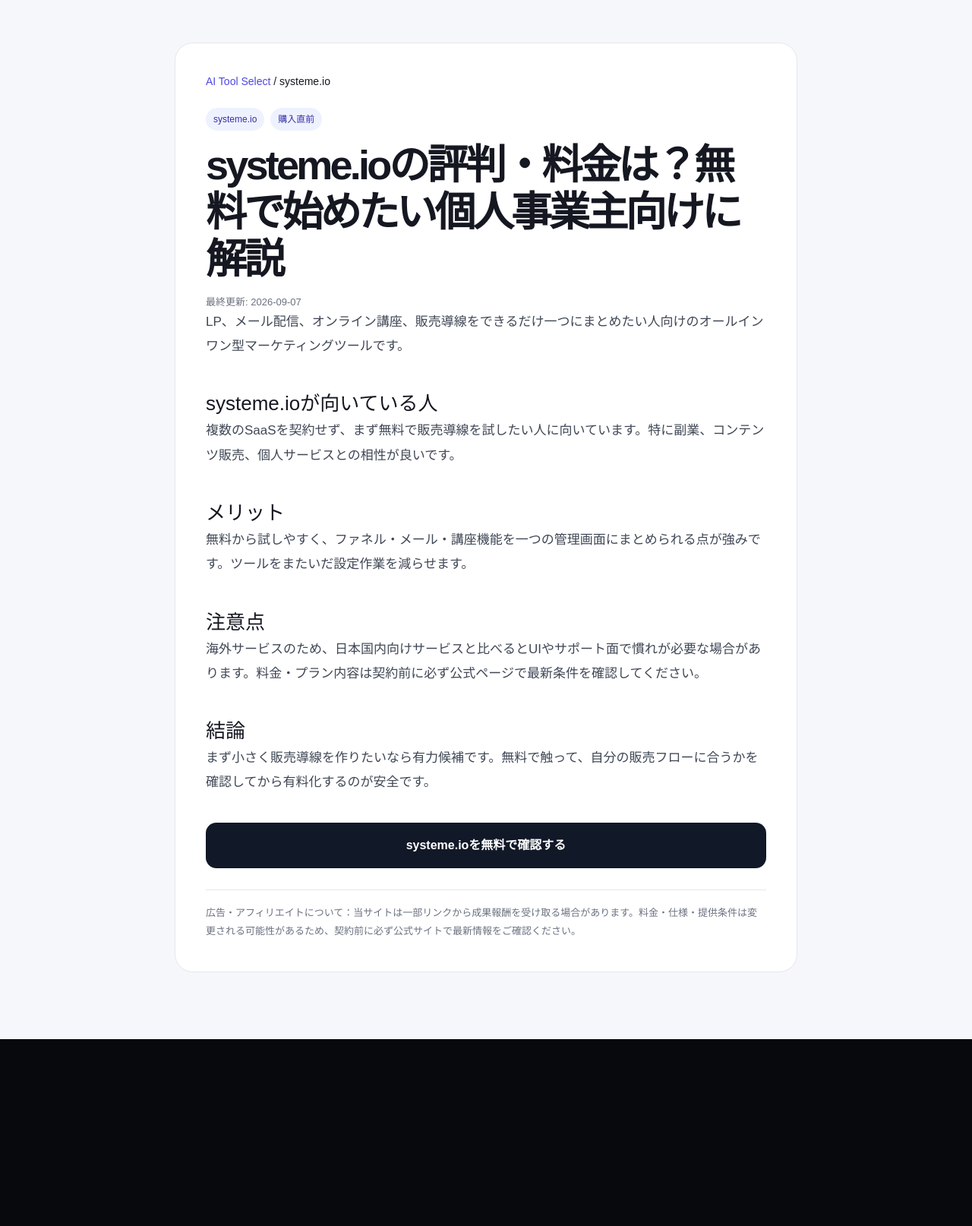
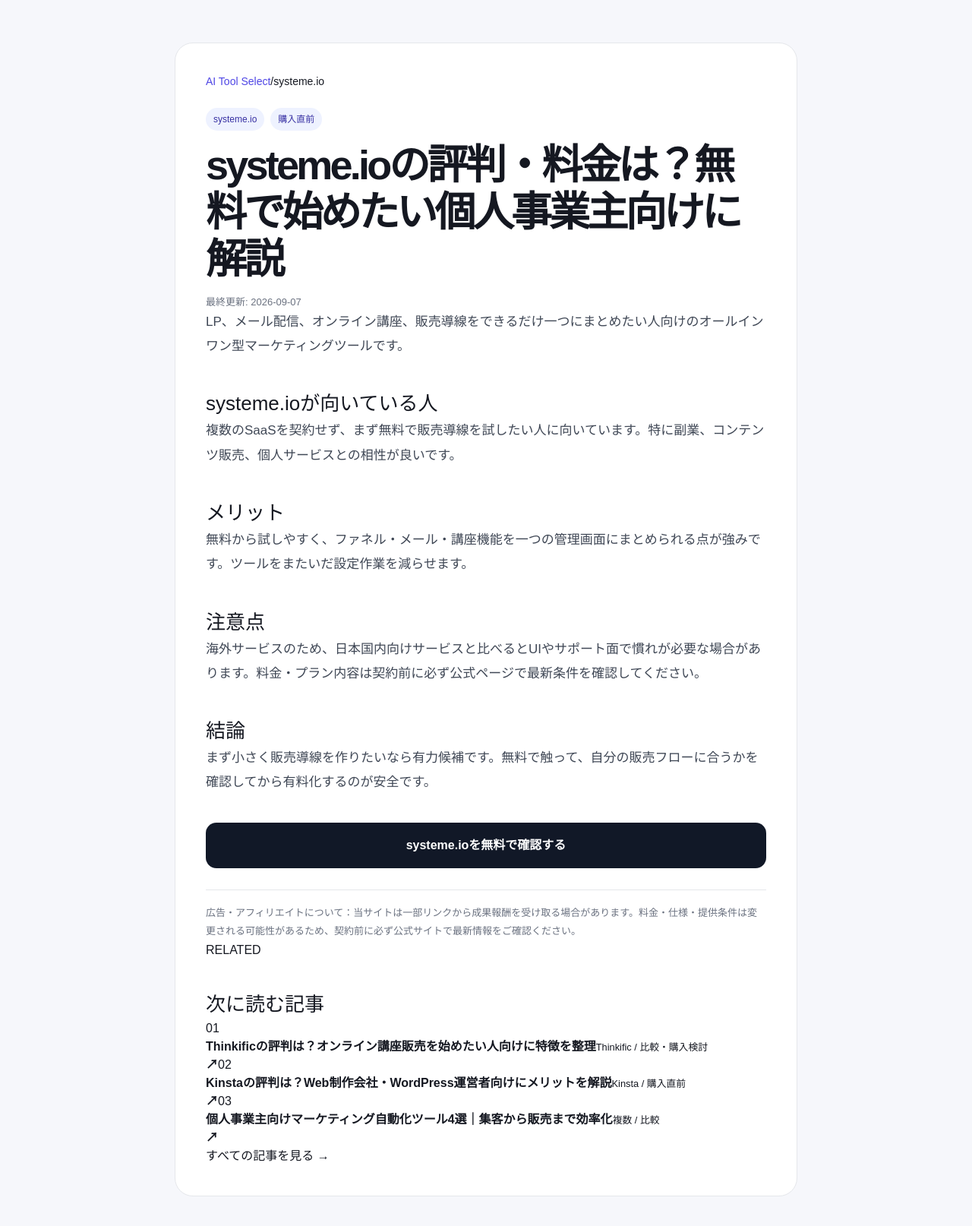
Before and after one commit to systemengi2001-afk/merge-engineers, a Next.js app: page /affiliate/systeme-io-review in a window 1280 px wide. Shown: the top 1614 px of the page at 76% size. Before the commit the page ends 1368 px from the top, so only its background shows below. Built offline with nearby package versions, Linux system fonts and the light colour scheme.

Commit message:
seo: strengthen affiliate internal linking

```diff
--- a/app/affiliate/[slug]/page.tsx
+++ b/app/affiliate/[slug]/page.tsx
@@ -34,6 +34,7 @@
   const article = getArticle(slug);
   if (!article) notFound();
 
+  const related = articles.filter((item) => item.slug !== article.slug).slice(0, 3);
   const jsonLd = {
     '@context': 'https://schema.org',
     '@type': 'Article',
@@ -51,7 +52,7 @@
       <div className={styles.shell}>
         <article className={styles.article}>
           <nav className={styles.breadcrumb} aria-label="パンくず">
-            <Link href="/affiliate/">AI Tool Select</Link> / {article.service}
+            <Link href="/affiliate/">AI Tool Select</Link><span>/</span><span>{article.service}</span>
           </nav>
           <div className={styles.meta}>
             <span className={styles.pill}>{article.service}</span>
@@ -59,7 +60,7 @@
           </div>
           <h1>{article.title}</h1>
           <div className={styles.updated}>最終更新: {article.updated}</div>
-          <p>{article.intro}</p>
+          <p className={styles.lead}>{article.intro}</p>
 
           {article.sections.map((section) => (
             <section key={section.heading}>
@@ -75,6 +76,21 @@
             <p className={styles.disclosure}>現在は公式サイトへの通常リンクです。提携承認後は、アフィリエイトリンクであることを明示したうえで差し替えます。</p>
           )}
           <p className={styles.disclosure}>広告・アフィリエイトについて：当サイトは一部リンクから成果報酬を受け取る場合があります。料金・仕様・提供条件は変更される可能性があるため、契約前に必ず公式サイトで最新情報をご確認ください。</p>
+
+          <aside className={styles.related} aria-label="関連記事">
+            <div className={styles.relatedHead}><span>RELATED</span><h2>次に読む記事</h2></div>
+            <div className={styles.relatedList}>
+              {related.map((item, index) => (
+                <Link href={`/affiliate/${item.slug}/`} key={item.slug}>
+                  <span>{String(index + 1).padStart(2, '0')}</span>
+                  <div><strong>{item.title}</strong><small>{item.service} / {item.intent}</small></div>
+                  <b>↗</b>
+                </Link>
+              ))}
+            </div>
+            <Link className={styles.backHome} href="/affiliate/">すべての記事を見る →</Link>
+          </aside>
+
           <script type="application/ld+json" dangerouslySetInnerHTML={{ __html: JSON.stringify(jsonLd) }} />
         </article>
       </div>
```
